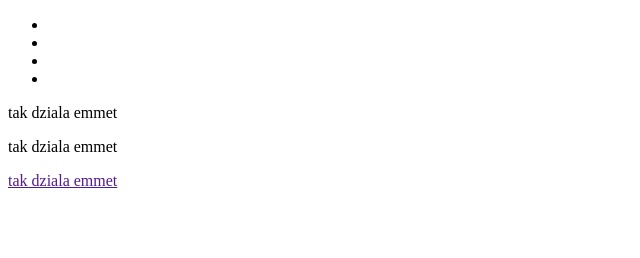
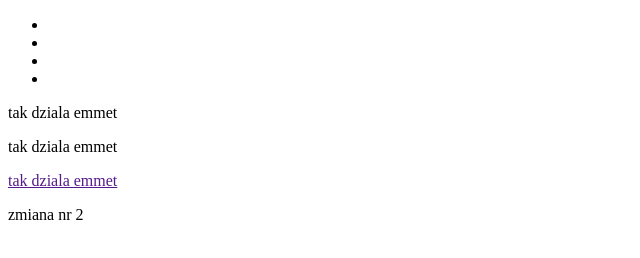
Before and after one commit to rbienczyk/projekt-startowy, a plain HTML site: page nowy.html in a window 1280 px wide. Shown: the full height of the page, 0-640 px from the left. Drawn offline with Linux system fonts and the light colour scheme.

Commit message:
zmiana dwoch plikow

```diff
--- a/nowy.html
+++ b/nowy.html
@@ -37,5 +37,8 @@
     <secion id="s-4" class="special-s"></secion>
     <secion id="s-5" class="special-s"></secion>
 
+    zmiana nr 2
+
+
 </body>
 </html>
```
Also changed, not shown: index.html (+2 -0 lines).
